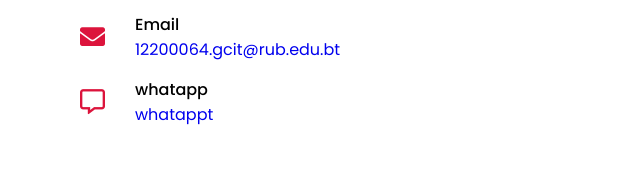
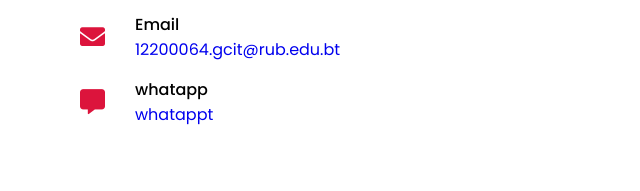
Before and after one commit to MadavDhaurali/responsive, a plain HTML site: page index.html in a window 1280 px wide. Shown: the part 3579-3770 px from the top of the page, 0-640 px from the left. Drawn offline with nearby package versions, Linux system fonts and the light colour scheme.

Commit message:
Update index.html

```diff
--- a/index.html
+++ b/index.html
@@ -223,7 +223,7 @@
                             </div>
                         </div>
                         <div class="row">
-                            <i class="far fa-comment-alt"></i>
+                            <i class="fas fa-comment-alt"></i>
                             <div class="info">
                                 <div class="head">whatapp</div>
                                 <div class="sub-title"><a href="https://wa.me/17811114">whatappt</a></div>
```
